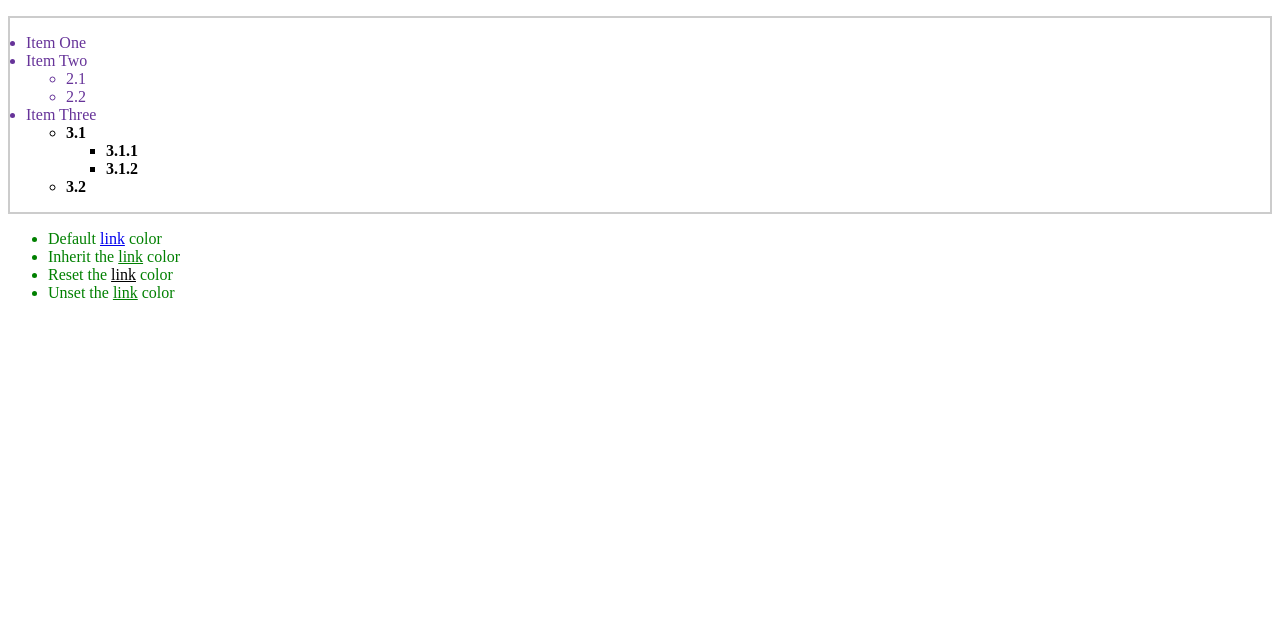
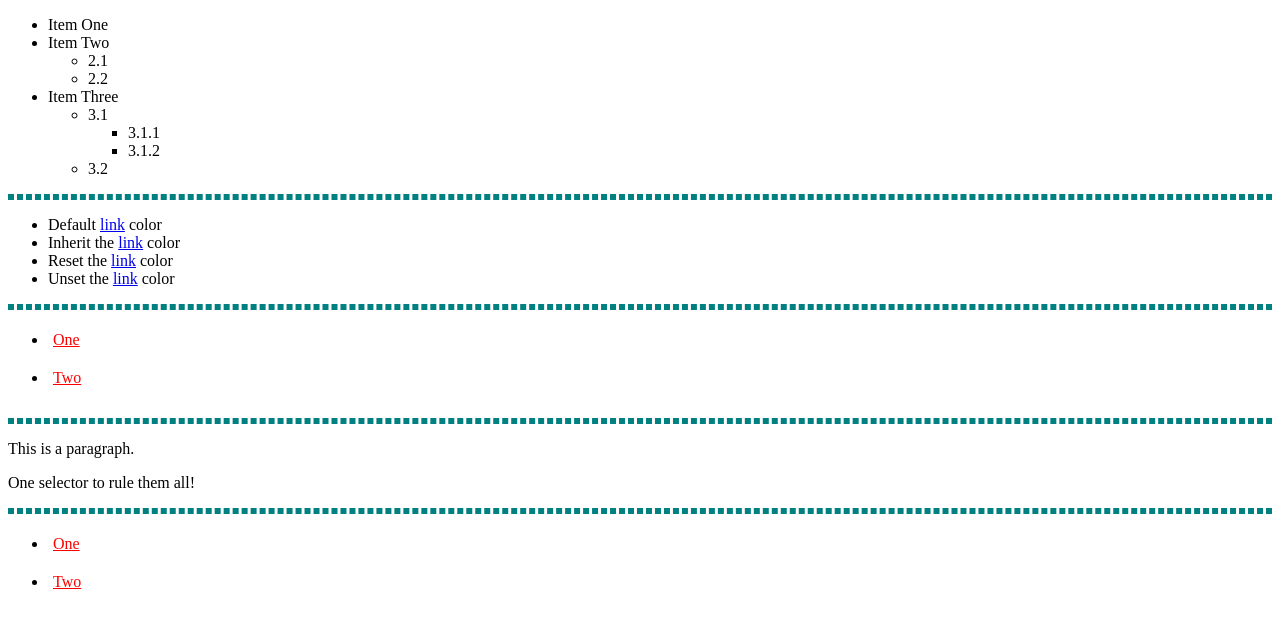
Before and after one commit to drhanfastolfe/css, a plain HTML site: page Curso MDN/5. Cascada y herencia/index.html in a window 1280 px wide. Drawn offline with Linux system fonts and the light colour scheme.

Commit message:
Terminado apartado 5

```diff
--- a/Curso MDN/5. Cascada y herencia/index.html
+++ b/Curso MDN/5. Cascada y herencia/index.html
@@ -28,6 +28,8 @@
         </li>
     </ul>
 
+    <hr>
+
     <ul>
         <li>Default <a href="#">link</a> color</li>
         <li class="my-class-1">Inherit the <a href="#">link</a> color</li>
@@ -35,5 +37,33 @@
         <li class="my-class-3">Unset the <a href="#">link</a> color</li>
     </ul>
 
+    <hr>
+
+    <div id="outer" class="container">
+        <div id="inner" class="container">
+            <ul>
+                <li class="nav"><a href="#">One</a></li>
+                <li class="nav"><a href="#">Two</a></li>
+            </ul>
+        </div>
+    </div>
+
+    <hr>
+
+    <p class="better">This is a paragraph.</p>
+    <p class="better" id="winning">One selector to rule them all!</p>
+
+    <hr>
+
+    <div id="outer" class="container">
+        <div id="inner" class="container">
+          <ul>
+            <li class="nav"><a href="#">One</a></li>
+            <li class="nav"><a href="#">Two</a></li>
+          </ul>
+        </div>
+    </div>
+
+
 </body>
 </html>
--- a/Curso MDN/5. Cascada y herencia/styles.css
+++ b/Curso MDN/5. Cascada y herencia/styles.css
@@ -1,4 +1,10 @@
-.main {
+hr
+{
+    border: dashed;
+    color: teal;
+}
+
+/* .main {
     color: rebeccapurple;
     border: 2px solid #ccc;
     padding: 1em;
@@ -23,4 +29,85 @@ body {
 
 .my-class-3 a {
     color: unset;
+} */
+
+/* specificity: 0101 */
+/* #outer a {
+    background-color: red;
+} */
+
+/* specificity: 0201 */
+/* #outer #inner a {
+    background-color: blue;
+} */
+
+/* specificity: 0104 */
+/* #outer div ul li a {
+    color: yellow;
+} */
+
+/* specificity: 0113 */
+/* #outer div ul .nav a {
+    color: white;
+} */
+
+/* specificity: 0024 */
+/* div div li:nth-child(2) a:hover {
+    border: 10px solid black;
+} */
+
+/* specificity: 0023 */
+/* div li:nth-child(2) a:hover {
+    border: 10px dashed black;
+} */
+
+/* specificity: 0033 */
+/* div div .nav:nth-child(2) a:hover {
+    border: 10px double black;
 }
+
+a {
+    display: inline-block;
+    line-height: 40px;
+    font-size: 20px;
+    text-decoration: none;
+    text-align: center;
+    width: 200px;
+    margin-bottom: 10px;
+}
+
+ul {
+    padding: 0;
+}
+
+li {
+    list-style-type: none;
+} */
+
+/* #winning {
+    background-color: red;
+    border: 1px solid black;
+}
+
+.better {
+    background-color: gray;
+    border: none !important;
+}
+
+p {
+    background-color: blue;
+    color: white;
+    padding: 5px;
+
+} */
+
+#outer div ul .nav a {
+    background-color: initial;
+    padding: 5px;
+    display: inline-block;
+    margin-bottom: 10px;
+  }
+
+  div div li a {
+    color: red;
+  }
```
